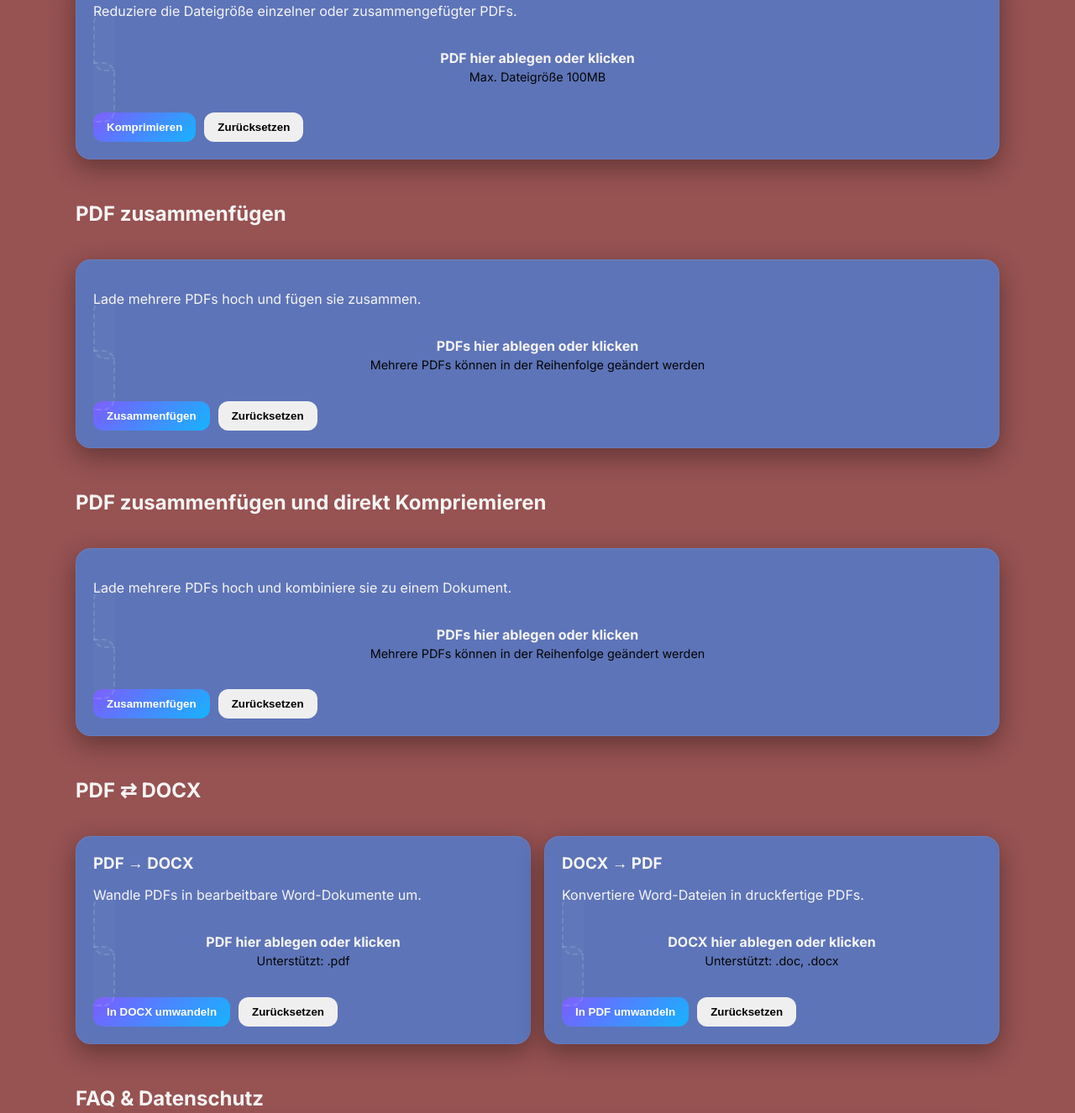
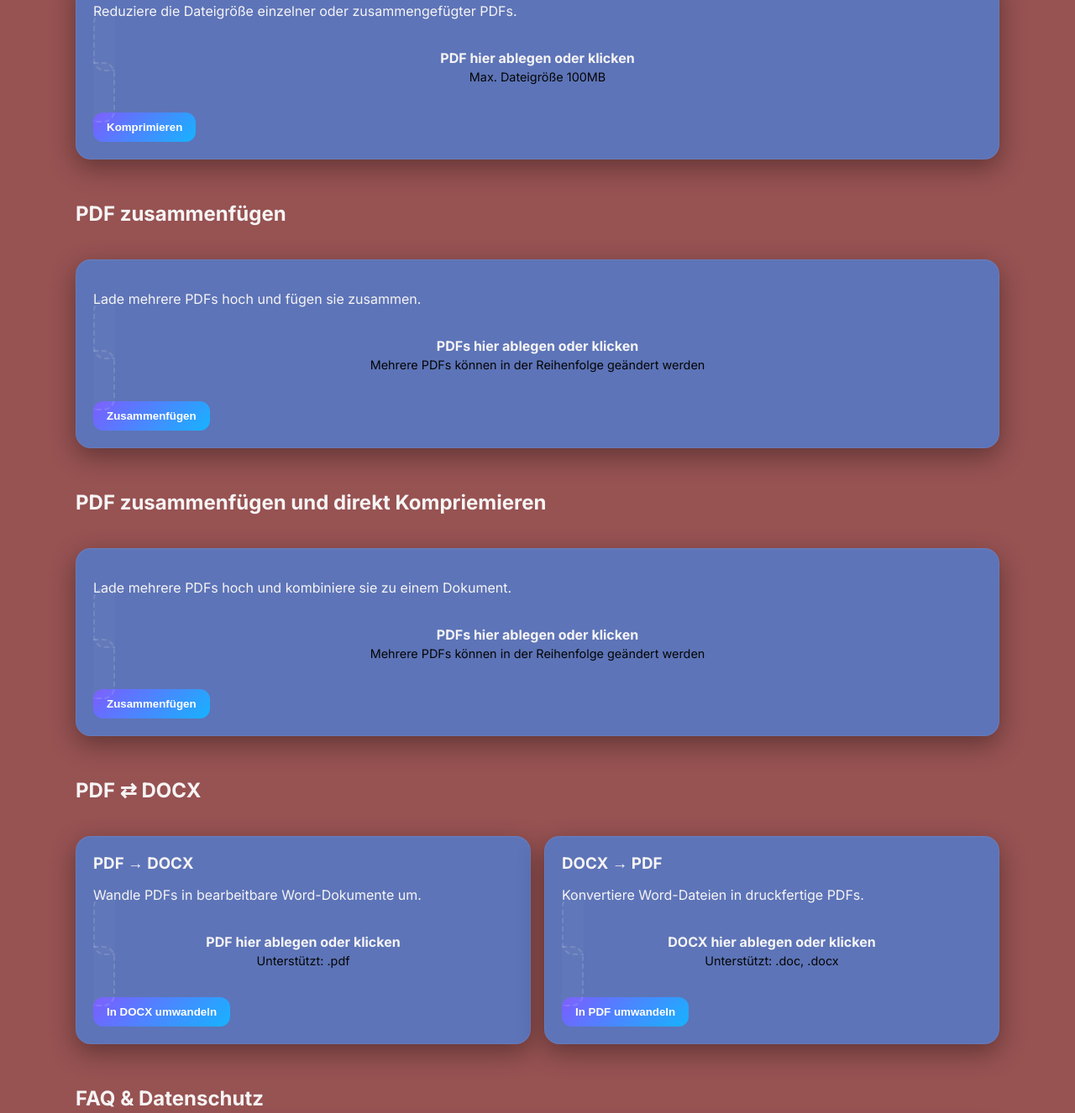
Before and after one commit to alfredlog/pdf-tools, a website: page public/index.html in a window 1280 px wide. Shown: the part 630-1956 px from the top of the page at 84% size. Drawn offline with Linux system fonts and the light colour scheme.

Commit message:
fdhndfffd

```diff
--- a/public/index.html
+++ b/public/index.html
@@ -107,7 +107,7 @@
             <ul class="file-list"></ul>
             <div class="actions">
               <button class="btn primary" type="submit">Komprimieren</button>
-              <button class="btn" type="reset">Zurücksetzen</button>
+
             </div>
           </form>
         </div>
@@ -128,7 +128,7 @@
              <ul class="file-list"></ul>
             <div class="actions">
               <button class="btn primary" type="submit">Zusammenfügen</button>
-              <button class="btn" type="reset">Zurücksetzen</button>
+
             </div>
           </form>
         </div>
@@ -149,7 +149,7 @@
             <ul class="file-list"></ul>
             <div class="actions">
               <button class="btn primary" type="submit">Zusammenfügen</button>
-              <button class="btn" type="reset">Zurücksetzen</button>
+
             </div>
           </form>
         </div>
@@ -173,7 +173,7 @@
             <ul class="file-list"></ul>
             <div class="actions">
               <button class="btn primary" type="submit">In DOCX umwandeln</button>
-              <button class="btn" type="reset">Zurücksetzen</button>
+
             </div>
           </form>
         </div>
@@ -190,7 +190,6 @@
             <ul class="file-list"></ul>
             <div class="actions">
               <button class="btn primary" type="submit">In PDF umwandeln</button>
-              <button class="btn" type="reset">Zurücksetzen</button>
             </div>
           </form>
         </div>
@@ -217,7 +216,7 @@
       </details>
             <details>
         <summary>Wie kontaktiere ich dich?</summary>
-        <p>Alfred Mushagalusa Munganga <br>Email:<a  href="mailto:fna.dev.app@gmail.com"></a></p>
+        <p>Alfred Mushagalusa Munganga <br>Email: alfred_mus@pdflibre.de</p>
       </details>
     </section>
 
```
